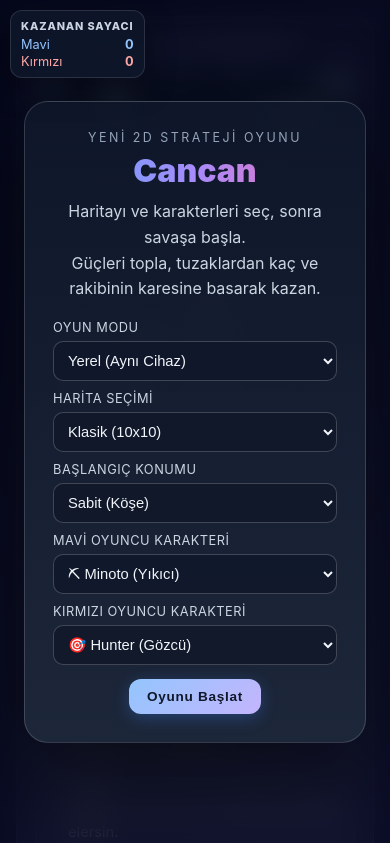
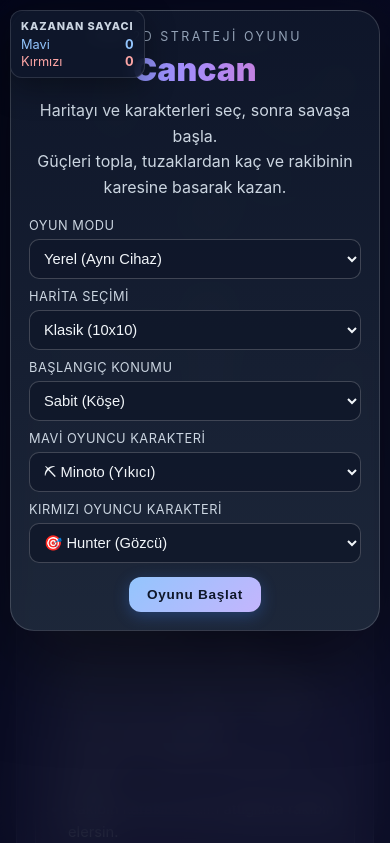
Before and after one commit to halitkorkmaz0511-eng/CanCan, a plain HTML site: page cancan.html in a window 390 px wide. Shown: the top 843 px of the page. Drawn offline with Linux system fonts and the light colour scheme.

Commit message:
Fix mobile overlay scroll bleed on start screen

```diff
--- a/cancan.html
+++ b/cancan.html
@@ -41,6 +41,14 @@
       align-items: center;
       justify-content: flex-start;
       padding: 16px 16px 8px;
+      min-height: 100dvh;
+      overflow-x: hidden;
+      overscroll-behavior: none;
+    }
+
+    body.overlay-open {
+      overflow: hidden;
+      touch-action: none;
     }
 
     .win-counter {
@@ -137,6 +145,8 @@
       backdrop-filter: blur(16px);
       z-index: 20;
       padding: 24px;
+      overflow-y: auto;
+      overscroll-behavior: contain;
     }
 
     .menu-overlay.hidden {
@@ -145,6 +155,8 @@
 
     .menu-card {
       width: min(540px, 100%);
+      max-height: min(92dvh, 760px);
+      overflow-y: auto;
       border-radius: 24px;
       border: 1px solid rgba(255,255,255,0.16);
       background: linear-gradient(180deg, rgba(15,23,42,0.94), rgba(30,41,59,0.92));
@@ -538,6 +550,16 @@
 
     @media (max-width: 860px) {
       .game-shell { grid-template-columns: 1fr; }
+
+      .menu-overlay {
+        place-items: start center;
+        padding: 10px;
+      }
+
+      .menu-card {
+        max-height: 96dvh;
+        padding: 18px;
+      }
     }
 
     .seo-content {
@@ -1099,7 +1121,7 @@
       game = newGameState();
       game.started = false;
       game.paused = false;
-      menuOverlay.classList.add("hidden");
+      setMenuVisible(false);
       setHelpVisible(false);
       pauseBtn.textContent = "Duraklat";
       lastLoggedInfo = "";
@@ -1408,9 +1430,21 @@
       smartTip.textContent = "Tehlike katmanını açıp rakibin erişebileceği kareleri kontrol et.";
     }
 
+    function syncBodyOverlayLock() {
+      const menuVisible = !menuOverlay.classList.contains("hidden");
+      const helpVisible = helpOverlay.classList.contains("visible");
+      document.body.classList.toggle("overlay-open", menuVisible || helpVisible);
+    }
+
+    function setMenuVisible(visible) {
+      menuOverlay.classList.toggle("hidden", !visible);
+      syncBodyOverlayLock();
+    }
+
     function setHelpVisible(visible) {
       helpOverlay.classList.toggle("visible", visible);
       helpOverlay.setAttribute("aria-hidden", visible ? "false" : "true");
+      syncBodyOverlayLock();
     }
 
     function buildSpawnPositions() {
@@ -3016,7 +3050,7 @@
       game = newGameState();
       game.started = true;
       game.paused = false;
-      menuOverlay.classList.add("hidden");
+      setMenuVisible(false);
       setHelpVisible(false);
       pauseBtn.textContent = "Duraklat";
       lastLoggedInfo = "";
@@ -3032,7 +3066,7 @@
       game = newGameState();
       game.started = false;
       game.paused = false;
-      menuOverlay.classList.remove("hidden");
+      setMenuVisible(true);
       setHelpVisible(false);
       pauseBtn.textContent = "Duraklat";
       lastLoggedInfo = "";
```
